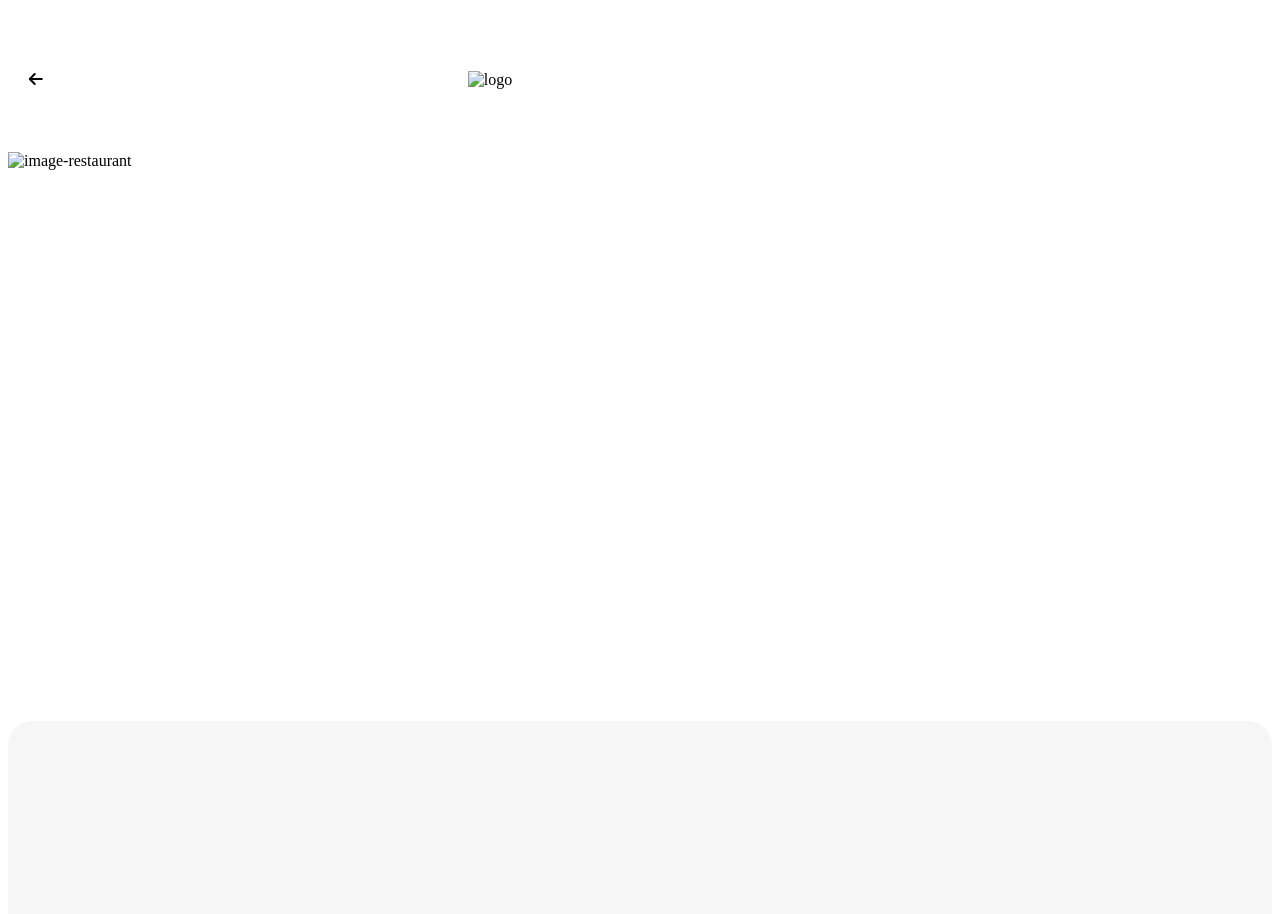
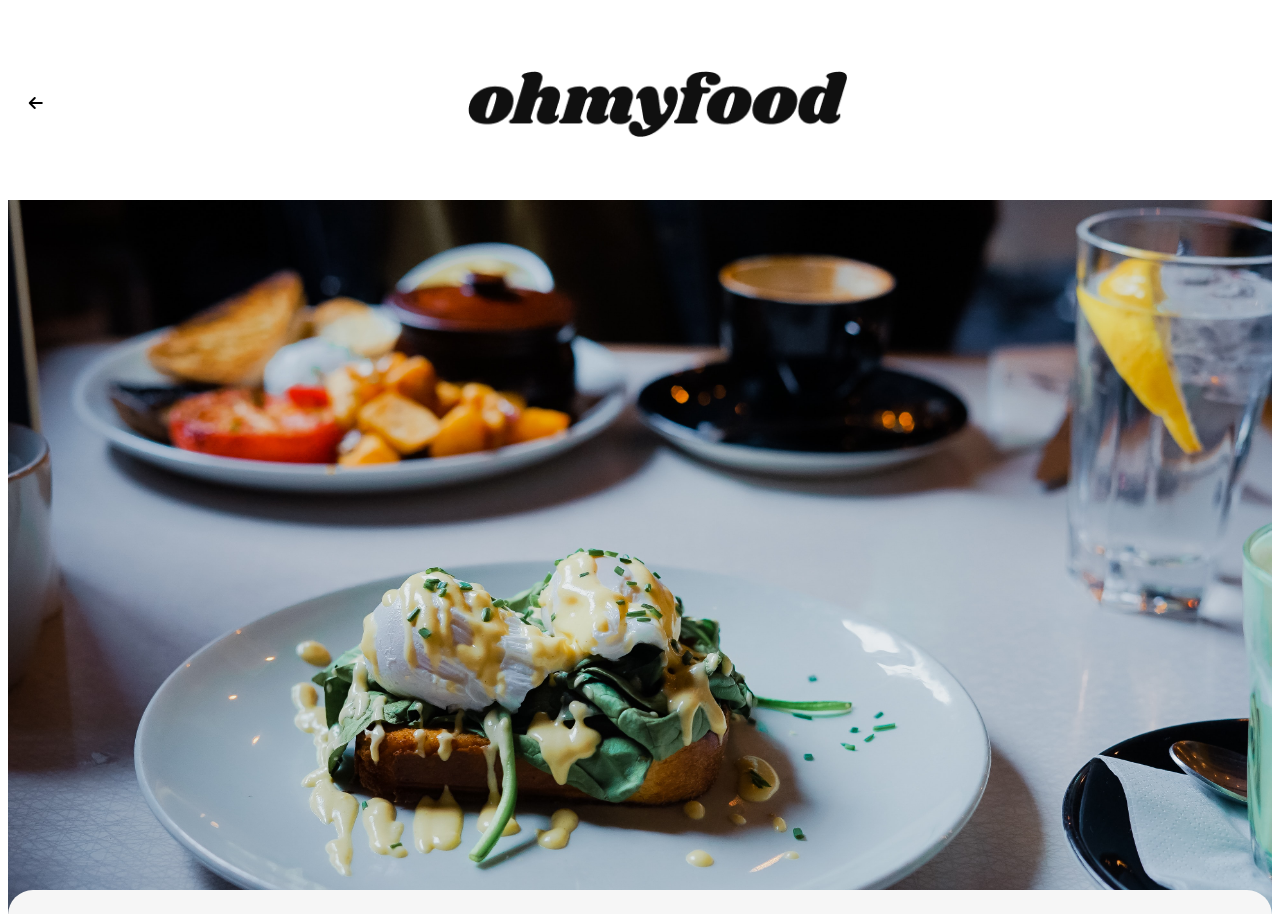
Before and after one commit to Fabdev31/FabriceRosamond_-_03122020, a website: page restaurant_a_la_francaise.html in a window 1280 px wide. Shown: the top 914 px of the page. Drawn offline with nearby package versions, Linux system fonts and the light colour scheme; files that its build step writes are made by us from their sources; the site is published under a folder, as on GitHub Pages, so addresses that start at the root find nothing; a web font is replaced by a local one.

Commit message:
test2 chemin acces menus

```diff
--- a/restaurant_a_la_francaise.html
+++ b/restaurant_a_la_francaise.html
@@ -14,11 +14,11 @@
 <body>
     <div id="bloc-page">
         <header>
-            <img src="/Maquettes_Ohmyfood/images/logo/ohmyfood.png" alt="logo" class="logo-header"/>
+            <img src="./Maquettes_Ohmyfood/images/logo/ohmyfood.png" alt="logo" class="logo-header"/>
             <p><i class="fas fa-arrow-left"></i></p>
         </header>
         <section id="presentation-restaurant">
-            <img src="/Maquettes_Ohmyfood/images/restaurants/toa-heftiba-DQKerTsQwi0-unsplash.jpg" alt="image-restaurant" class="photo-restaurant"/>
+            <img src="./Maquettes_Ohmyfood/images/restaurants/toa-heftiba-DQKerTsQwi0-unsplash.jpg" alt="image-restaurant" class="photo-restaurant"/>
             <figure class="presentation-restaurant">
                 <h1 class="positionnement-titre-legende">À la française</h1>
                 <div class="placement-coeurs">
```
